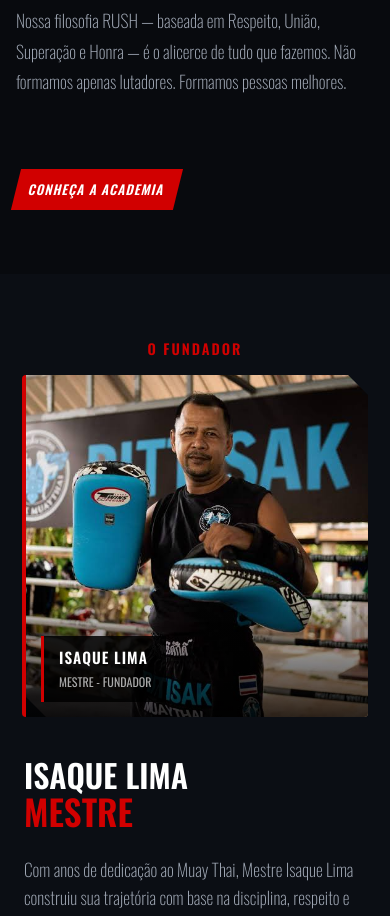
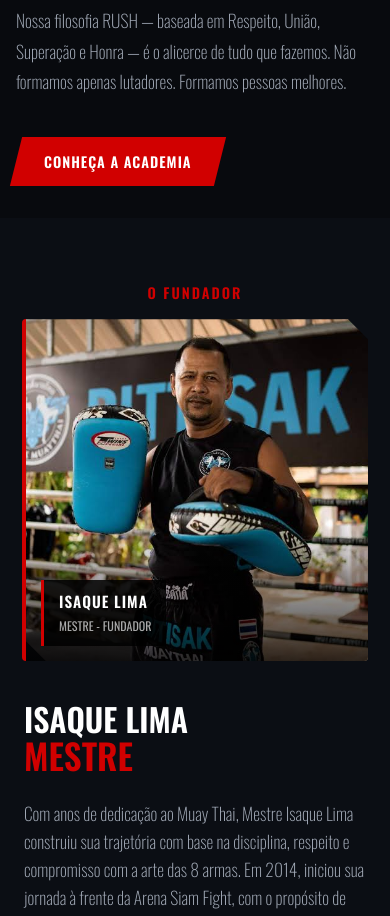
Before and after one commit to michelNice/arena-siam-fight, a React (Vite) app: page / in a window 390 px wide. Shown: the part 1920-2836 px from the top of the page. Built offline with nearby package versions, Linux system fonts and the light colour scheme.

Commit message:
fix(presentation): resolve button styles, inner span and remove important/float

```diff
--- a/src/components/AcademyPresentation/AcademyPresentation.scss
+++ b/src/components/AcademyPresentation/AcademyPresentation.scss
@@ -1,4 +1,6 @@
 @use '../../styles/Colors.scss' as *;
+@use '../../styles/Buttons.scss' as buttons;
+
 .AcademyPresentation {
   background: $color-bg;
   padding: 4rem 2rem;
@@ -32,7 +34,7 @@
   &__title {
     color: $color-text;
     font-size: 3.5rem;
-    font-weight:500;
+    font-weight: 500;
     line-height: 1.1;
     text-transform: uppercase;
   }
@@ -42,17 +44,30 @@
     flex-direction: column;
     gap: 1rem;
 
-   p {
-    line-height: 1.75;
-    font-weight:200;
-    color: $color-text-muted;
-    font-size: 1.1rem;
-    width:90%;
+    p {
+      line-height: 1.75;
+      font-weight: 200;
+      color: $color-text-muted;
+      font-size: 1.1rem;
+      width: 90%;
     }
   }
 
   &__footer {
     margin-top: 1rem;
+  }
+
+  &__btn {
+    @include buttons.button-base($padding: 14px 28px, $font-size: 0.9rem, $skew: -14deg);
+    @include buttons.button-primary;
+  }
+
+  &__btn-inner {
+    transform: skewX(14deg);
+    display: inline-flex;
+    align-items: center;
+    gap: 0.65rem;
+    letter-spacing: 1px;
   }
 
   &__image-wrapper {
@@ -77,31 +92,35 @@
   }
 }
 
-
-@media (max-width:56.25rem) {
+@media (max-width: 56.25rem) {
   .AcademyPresentation {
     flex-direction: column-reverse;
     padding: 2rem 1rem;
     gap: 2rem;
-    &__title {font-size: 2rem;}
+
+    &__title {
+      font-size: 2rem;
+    }
+
     &__image-wrapper img {
       max-width: 100%;
       display: none;
     }
-    &__body p {width: 100%;}
+
+    &__body p {
+      width: 100%;
+    }
+
     &__footer {
       display: block;
       width: 100%;
       text-align: left;
 
-      .hero__btn,
-      .hero__btn--primary {
-        display: inline-flex !important;
-        width: auto !important;
-        min-width: 0;
-        margin-left: 0 !important;
-        margin-right: 0 !important;
-        float: left;
+      .AcademyPresentation__btn,
+      .AcademyPresentation__btn--primary {
+        display: inline-flex;
+        width: auto;
+        margin: 0;
       }
     }
   }
--- a/src/components/AcademyPresentation/AcademyPresentation.tsx
+++ b/src/components/AcademyPresentation/AcademyPresentation.tsx
@@ -1,5 +1,5 @@
-import './AcademyPresentation.scss'
-import academy from '../../assets/img/Acadamy_img.png'
+import './AcademyPresentation.scss';
+import academy from '../../assets/img/Acadamy_img.png';
 
 function AcademyPresentation() {
     return (
@@ -18,11 +18,14 @@ function AcademyPresentation() {
                         Nossa filosofia RUSH — baseada em Respeito, União, Superação e Honra — é o alicerce de tudo que fazemos. Não formamos apenas lutadores. Formamos pessoas melhores.
                     </p>
                 </main>
+
                 <footer className='AcademyPresentation__footer'>
                     <a
-                    href="#sobre-nos"
-                    className="hero__btn hero__btn--primary">
-                        CONHEÇA A ACADEMIA
+                        href="#sobre-nos"
+                        className="AcademyPresentation__btn AcademyPresentation__btn--primary">
+                        <span className="AcademyPresentation__btn-inner">
+                            CONHEÇA A ACADEMIA
+                        </span>
                     </a>
                 </footer>
             </article>
```
